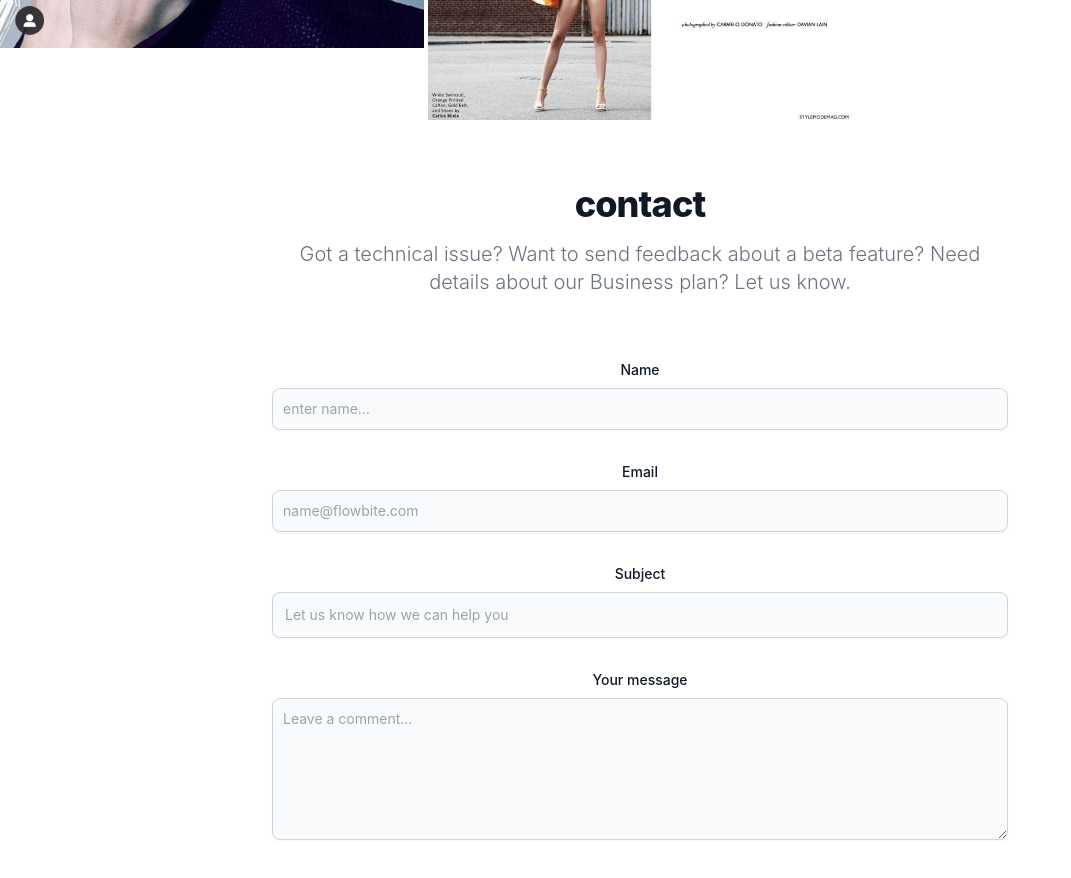
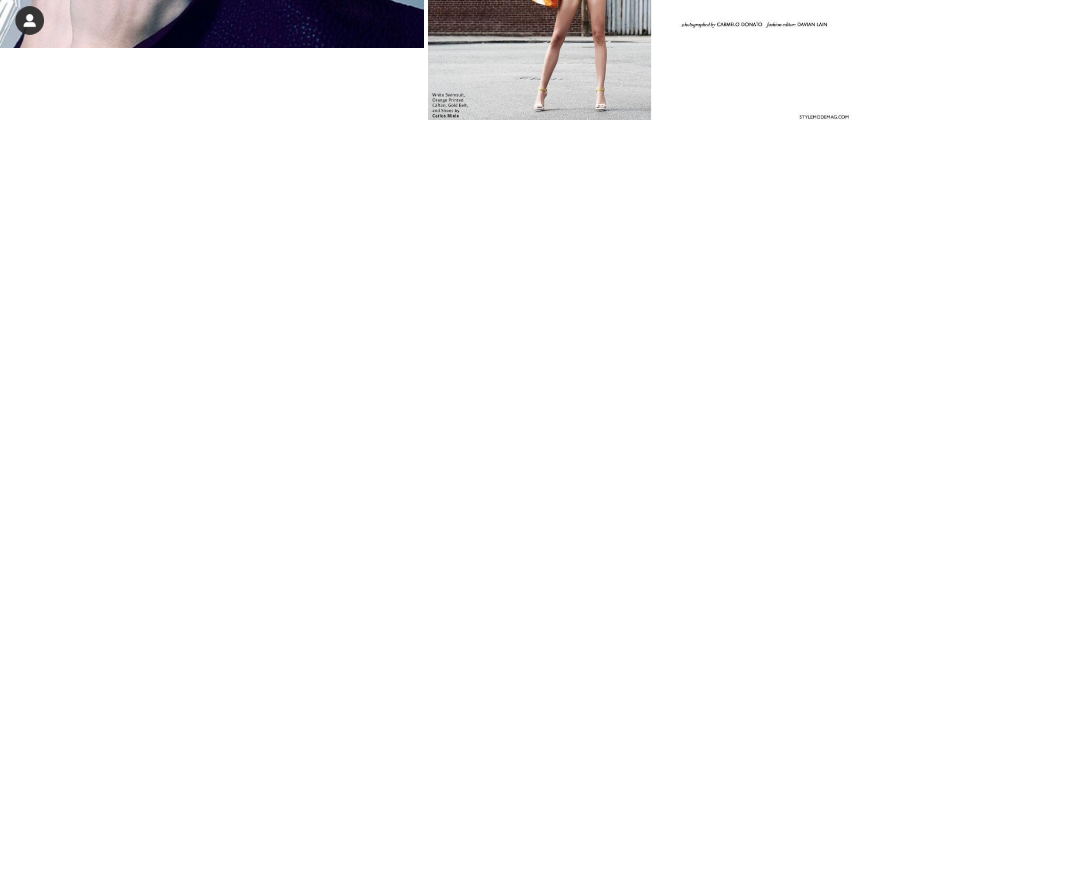
Before and after one commit to dwanerich/matthew-anderson, a React (Create React App) app: page / in a window 1280 px wide. Shown: the part 3900-4778 px from the top of the page, without its empty margins (0-1071 px from the left). After the commit the page ends 4020 px from the top, so only its background shows below. Built offline with nearby package versions, Linux system fonts and the light colour scheme.

Commit message:
commented contact

```diff
--- a/src/App.js
+++ b/src/App.js
@@ -1,5 +1,5 @@
 import './App.css';
-import Contact from './Contact';
+// import Contact from './Contact';
 import Nav from './Nav';
 import Work from './Work';
 
@@ -8,7 +8,7 @@ function App() {
     <div className="App">
       <Nav />
       <Work />
-      <Contact />
+      {/* <Contact /> */}
     </div>
   );
 }
```
